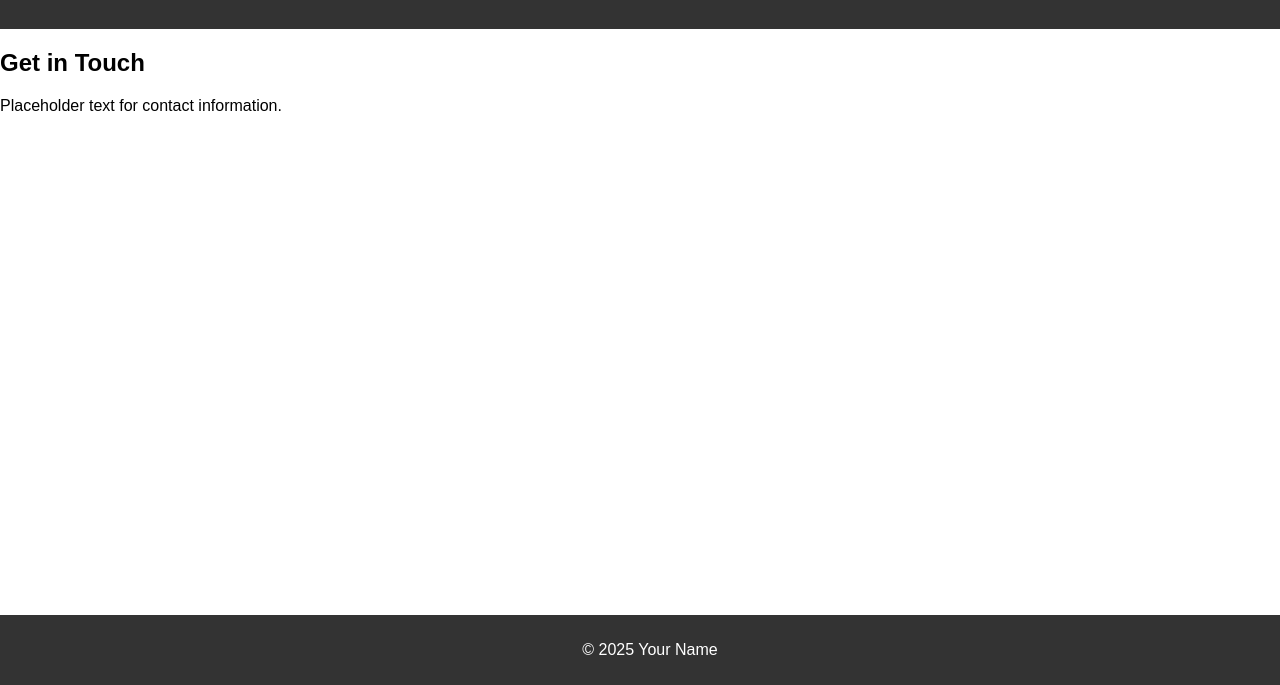
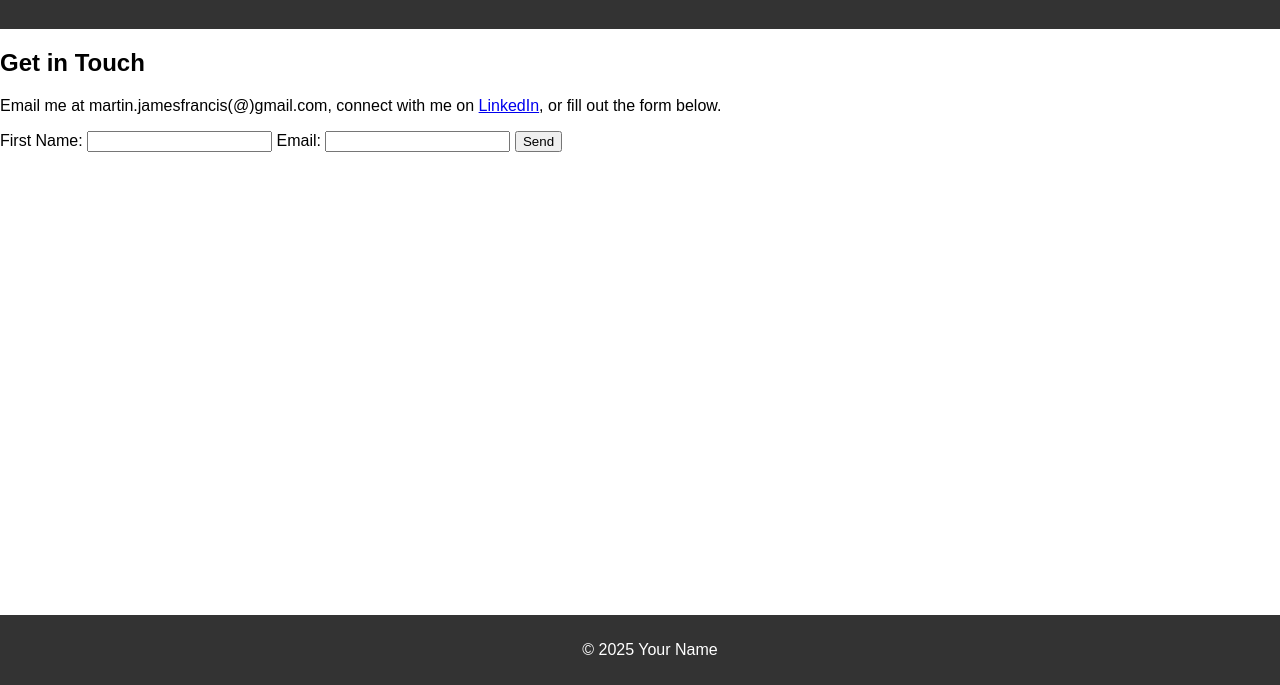
Before and after one commit to martinjamesf/cv3, a plain HTML site: page contact.html in a window 1280 px wide. Shown: the part 115-800 px from the top of the page. Drawn offline with Linux system fonts and the light colour scheme.

Commit message:
Pushing form changes

```diff
--- a/contact.html
+++ b/contact.html
@@ -22,7 +22,21 @@
     <main>
         <section>
             <h2>Get in Touch</h2>
-            <p>Placeholder text for contact information.</p>
+            <p>Email me at martin.jamesfrancis(@)gmail.com, connect with me on <a href="https://www.linkedin.com/in/martinjamesf" target="_blank">LinkedIn</a>, or fill out the form below.</p>
+            <form action="https://formspree.io/f/martin.jamesfrancis@gmail.com" method="POST" onsubmit="return validateForm()">
+                <label for="first-name">First Name:</label>
+                <input type="text" id="first-name" name="first-name" required>
+
+                <label for="email">Email:</label>
+                <input type="email" id="email" name="email" required>
+
+                <input type="hidden" name="_subject" value="New Contact Form Submission">
+
+                <!-- Honeypot field to prevent spam -->
+                <input type="text" name="_gotcha" style="display:none">
+
+                <button type="submit">Send</button>
+            </form>
         </section>
     </main>
     <footer>
```
Also changed, not shown: js/scripts.js (+17 -0 lines).
